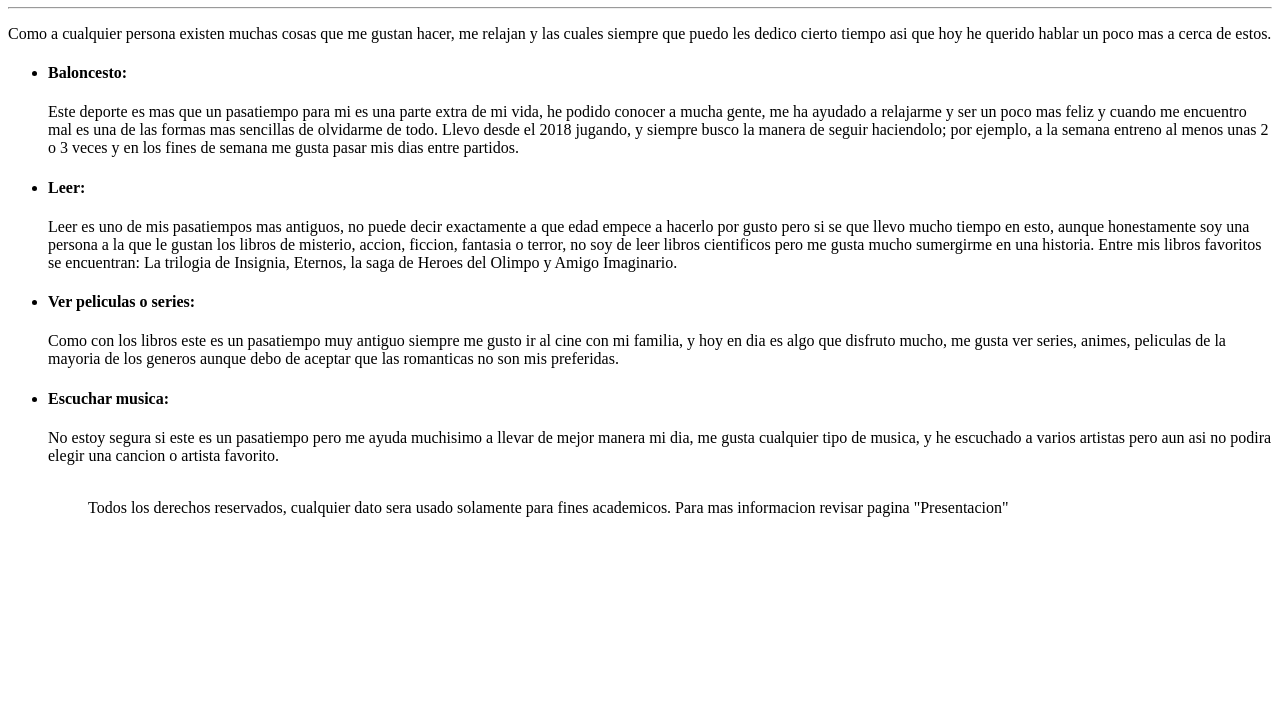
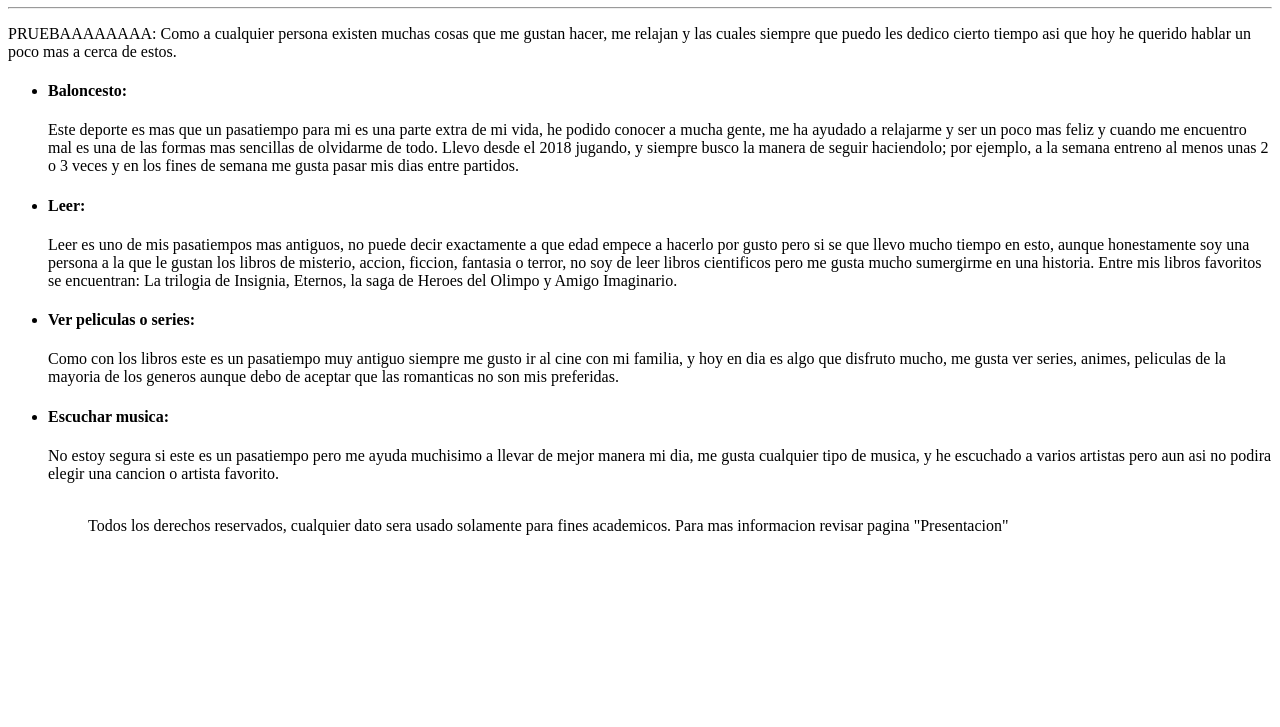
Before and after one commit to CaroIturbe11/SitioF, a plain HTML site: page index.html in a window 1280 px wide. Shown: the part 73-800 px from the top of the page. Drawn offline with Linux system fonts and the light colour scheme.

Commit message:
Update index.html

```diff
--- a/index.html
+++ b/index.html
@@ -10,7 +10,7 @@
 			<hr/>
 		</p>
 		<p>
-			Como a cualquier persona existen muchas cosas que me gustan hacer, me relajan y las cuales siempre que puedo les dedico cierto tiempo asi que hoy he querido hablar un poco mas a cerca de estos.
+			PRUEBAAAAAAAA: Como a cualquier persona existen muchas cosas que me gustan hacer, me relajan y las cuales siempre que puedo les dedico cierto tiempo asi que hoy he querido hablar un poco mas a cerca de estos.
 		</p>
 		<p>
 
```
